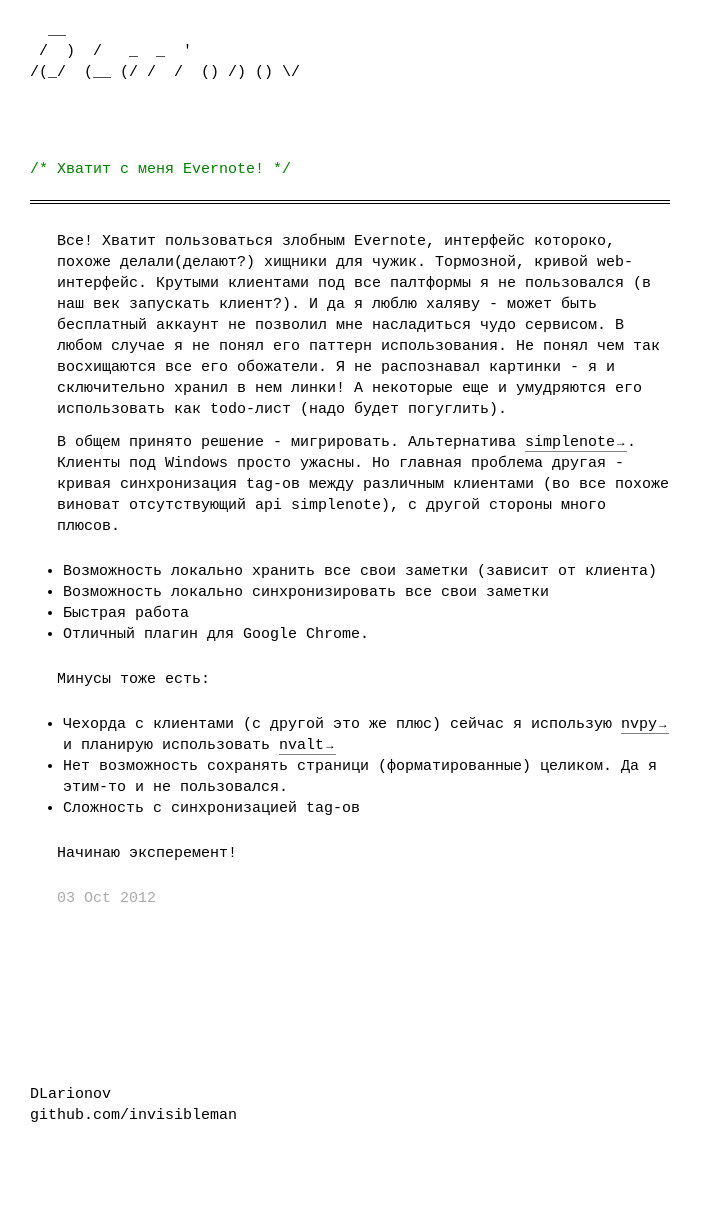
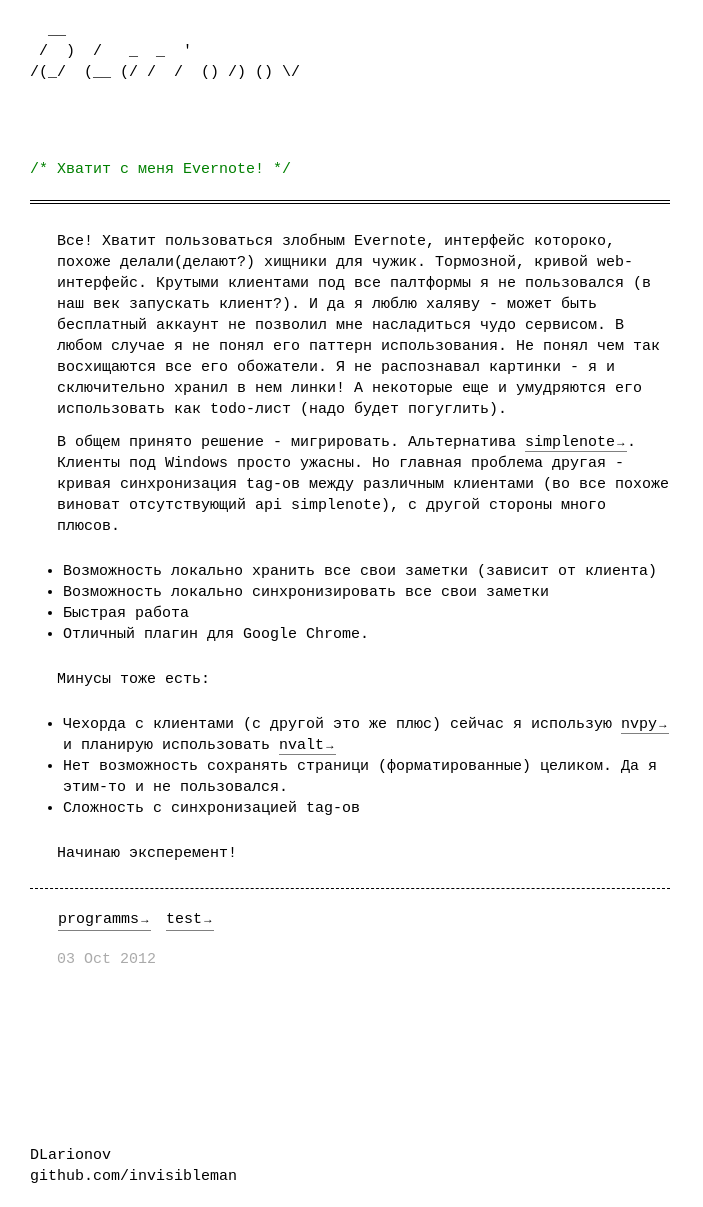
Before and after one commit to InvisibleMan/blog.dlarionov.info, a Jekyll site: the page built from _posts/2012-10-03-evernote.md, in a window 1280 px wide. Shown: the whole page, without its empty margins (0-703 px from the left). Built offline with Jekyll 4.4.1, drawn with Linux system fonts in a browser that asks for light colours; before the commit the page ends 1146 px from its top, so only the background shows below that.

Commit message:
Try add tags

```diff
--- a/_config.yml
+++ b/_config.yml
@@ -1,14 +1,13 @@
 name: DLarionov
 pygments: true
 safe: true
-
+timezone: Europe/Moscow
 markdown: kramdown
-
 
 
 title : Dlarionov
 tagline: Site Tagline
 author :
-  name : Denis L
+  name : DLarionov
   email : mail@mail.mail
   github : invisibleman
--- a/_layouts/post.html
+++ b/_layouts/post.html
@@ -9,6 +9,11 @@
     </div>
     <div class="body-post">
       {{ content }}
+      <ul class='tags'>
+        {% for tag in page.tags %}
+          <li><a href='{{site.tags['tag']}}'>{{tag}}</a></li>
+        {% endfor %}
+      </ul>
     </div>
     <div class="date">{{ page.date | date_to_string }}</div>
     <div class="clear"></div>
--- a/_posts/2012-10-03-evernote.md
+++ b/_posts/2012-10-03-evernote.md
@@ -2,7 +2,9 @@
 layout: post
 date: 2012-10-03 12:31
 title: 'Хватит с меня Evernote!'
-tags: programms, test
+tags:
+  - programms
+  - test
 ---
 
 Все! Хватит пользоваться злобным Evernote, интерфейс котороко, похоже делали(делают?) хищники для чужик. Тормозной, кривой web-интерфейс. Крутыми клиентами под все палтформы я не пользовался (в наш век запускать клиент?). И да я люблю халяву - может быть бесплатный аккаунт не позволил мне насладиться чудо сервисом. В любом случае я не понял его паттерн использования. Не понял чем так восхищаются все его обожатели. Я не распознавал картинки - я и сключительно хранил в нем линки! А некоторые еще и умудряются его использовать как todo-лист (надо будет погуглить).
```
